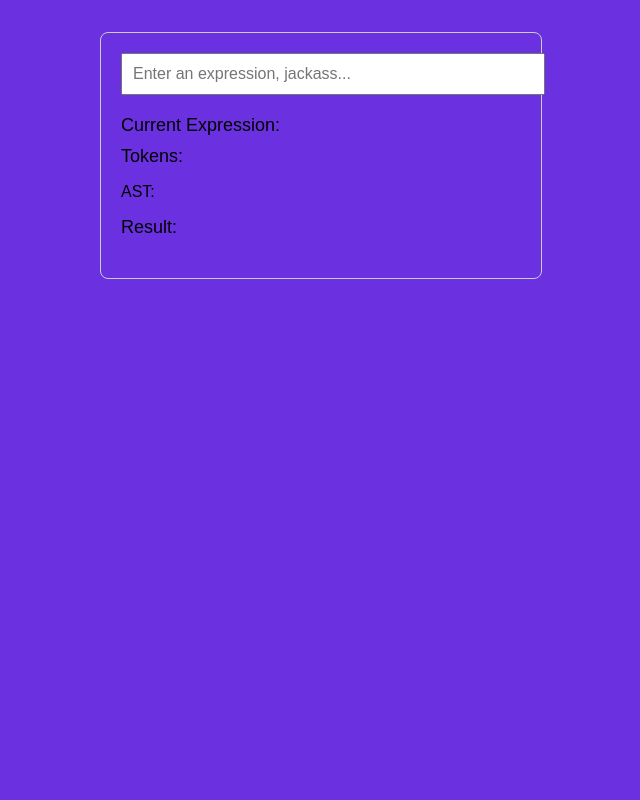
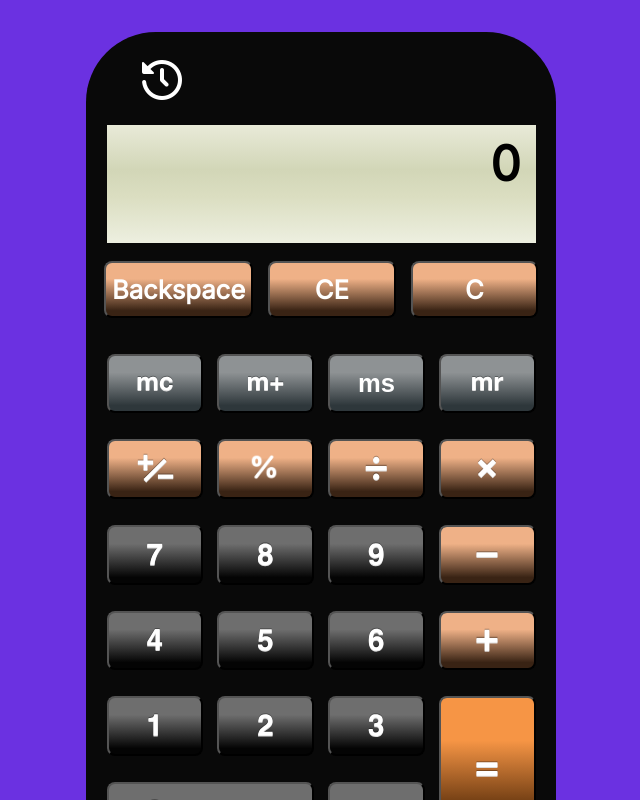
Before and after one commit to DailyDev59/calculator-ts, a Vue app: page / in a window 1280 px wide. Shown: the whole page, without its empty margins (319-959 px from the left). Built offline with nearby package versions, Linux system fonts and the light colour scheme.

Commit message:
13 March 2025 Button interface

```diff
--- a/src/components/Calculator.vue
+++ b/src/components/Calculator.vue
@@ -1,4 +1,4 @@
-<template>
+<!-- <template>
   <div class="calculator">
     <div class="display">
       <input
@@ -16,6 +16,123 @@
       <p class="ast">AST: {{ ast }}</p>
       <p class="result">Result: {{ result }}</p>
       <p v-if="error" class="error">Error: {{ error }}</p>
+    </div>
+  </div>
+</template> -->
+
+<template>
+  <div class="calculator">
+    <button class="history">
+      <img src="./../assets/img/icons8-history-48.png" alt="" />
+    </button>
+    <div class="display">
+      <p class="calc">
+        {{ currentExpression  || '0' }}
+      </p>
+      <p class="result">{{ result }}</p>
+    </div>
+    <div class="keyboard-up">
+      <button class="brown">Backspace</button>
+      <button class="brown">CE</button>
+      <button @click="clear()" class="brown">C</button>
+    </div>
+    <div class="keyboard">
+      <button class="gray">
+        <img src="./../assets/img/mc.svg" alt="mc" />
+      </button>
+      <button class="gray">
+        <img src="./../assets/img/m+.svg" alt="m+" />
+      </button>
+      <button class="gray ms">ms</button>
+      <button class="gray">
+        <img src="./../assets/img/mr.svg" alt="mr" />
+      </button>
+      <button class="brown">
+        <img src="./../assets/img/plus-minus.svg" alt="plus-minus" />
+      </button>
+      <button @click="percent()" class="brown">
+        <img
+          id="percentage"
+          src="./../assets/img/icons8-percentage-100.png"
+          alt="percentage"
+        />
+      </button>
+      <button
+        @click="
+          operator = '÷',
+          currentExpression += '÷',
+          calculateSubtotal()
+        "
+        class="brown"
+      >
+        <img src="./../assets/img/divide.svg" alt="divide" />
+      </button>
+      <button
+        @click="
+          operator = 'x',
+          currentExpression += 'x',
+          calculateSubtotal()
+        "
+        class="brown"
+      >
+        <img src="./../assets/img/multiply.svg" alt="multiply" />
+      </button>
+      <button @click="pressed('7')" class="black">
+        <img src="./../assets/img/seven.svg" alt="seven" />
+      </button>
+      <button @click="pressed('8')" class="black">
+        <img src="./../assets/img/eight.svg" alt="eight" />
+      </button>
+      <button @click="pressed('9')" class="black">
+        <img src="./../assets/img/nine.svg" alt="nine" />
+      </button>
+      <button
+        @click="
+          operator = '-',
+          currentExpression += '-',
+          calculateSubtotal()
+        "
+        class="brown"
+      >
+        <img src="./../assets/img/minus.svg" alt="minus" />
+      </button>
+      <button @click="pressed('4')" class="black">
+        <img src="./../assets/img/four.svg" alt="four" />
+      </button>
+      <button @click="pressed('5')" class="black">
+        <img src="./../assets/img/five.svg" alt="five" />
+      </button>
+      <button @click="pressed('6')" class="black">
+        <img src="./../assets/img/six.svg" alt="six" />
+      </button>
+      <button
+        @click="
+          operator = '+',
+          currentExpression += '+',
+          calculateSubtotal()
+        "
+        class="brown"
+      >
+        <img src="./../assets/img/plus.svg" alt="plus" />
+      </button>
+      <button @click="pressed('1')" class="black">
+        <img src="./../assets/img/one.svg" alt="one" />
+      </button>
+      <button @click="pressed('2')" class="black">
+        <img src="./../assets/img/two.svg" alt="two" />
+      </button>
+      <button @click="pressed('3')" class="black">
+        <img src="./../assets/img/three.svg" alt="three" />
+      </button>
+      <button @click="calculate()" class="orange">
+        <img src="./../assets/img/equal.svg" alt="equal" />
+      </button>
+      <button @click="pressed('0')" class="black box0">
+        <img src="./../assets/img/zero.svg" alt="zero" />
+      </button>
+      <button @click="pressed(',')" class="black">
+        <img src="./../assets/img/comma.svg" alt="comma" />
+      </button>
     </div>
   </div>
 </template>
@@ -49,11 +166,86 @@ type BinaryOperatorNode = {
 
 type ASTNode = NumberNode | PercentNumberNode | BinaryOperatorNode
 
+const firstOperand = ref<string | null>(null)
+const secondOperand = ref<string | null>(null)
+const operator = ref<string | null>(null)
+const result = ref<number | null>(null)
+const error = ref<string | undefined>(undefined)
+const ast = ref<ASTNode | null>(null)
+const tokens = ref<Token[]>([]) // Reactive array to store all tokens
 const expression = ref('')
-const tokens = ref<Token[]>([]) // Reactive array to store all tokens
-const ast = ref<ASTNode | null>(null)
-const error = ref<string | undefined>(undefined)
-const result = ref<number | null>(null)
+const currentExpression = ref<string>('')
+
+// Buttons compartment
+
+const pressed = (value: string) => {
+  currentExpression.value += value
+  calculateSubtotal()
+}
+
+const calculate = () => {
+  if (currentExpression.value.length > 0) {
+    try {
+      error.value = undefined
+      tokens.value = tokenizeExpression(currentExpression.value)
+      ast.value = parseExpression(tokens.value)
+      result.value = evaluate(ast.value)
+      firstOperand.value = result.value.toString()
+      currentExpression.value = firstOperand.value
+      secondOperand.value = null
+      operator.value = null
+      result.value = null
+    } catch (err) {
+      if (err instanceof SyntaxError) {
+        error.value = 'Illegal format used'
+        result.value = null
+      } else {
+        error.value = 'An unexpected error occurred'
+        result.value = null
+      }
+    }
+  }
+}
+
+const clear = () => {
+  firstOperand.value = null
+  secondOperand.value = null
+  operator.value = null
+  result.value = null
+  error.value = undefined
+  ast.value = null
+  tokens.value = []
+  currentExpression.value = '';
+}
+
+
+const percent = () => {
+  currentExpression.value += '%'
+  calculateSubtotal()
+}
+
+const calculateSubtotal = () => {
+  if (currentExpression.value.length > 0) {
+    try {
+      error.value = undefined
+      tokens.value = tokenizeExpression(currentExpression.value)
+      ast.value = parseExpression(tokens.value)
+      result.value = evaluate(ast.value)
+    } catch (err) {
+      if (err instanceof SyntaxError) {
+        error.value = 'Illegal format used'
+        result.value = null
+      } else {
+        error.value = 'An unexpected error occurred'
+        result.value = null
+      }
+    }
+  } else {
+    result.value = null
+  }
+}
+
+// Tokenizer and evaluator compartment
 
 // Watch for changes in the expression and tokenize it automatically
 watch(expression, (newExpression) => {
@@ -413,6 +605,119 @@ const evaluate = (node: ASTNode | null): number | null => {
 
 <style scoped>
 .calculator {
+  max-width: 470px;
+  width: 100%;
+  height: 875px;
+  background-color: #090909;
+  color: white;
+  margin: 0 auto;
+  border-radius: 70px;
+  padding-top: 1.5em;
+}
+.history {
+  border: 0;
+  background-color: #090909;
+  cursor: pointer;
+  margin: 0 0 20px 50px;
+}
+.display {
+  margin: 0 auto;
+  max-width: 429px;
+  width: 100%;
+  max-height: 118px;
+  height: 100%;
+  background: linear-gradient(
+    to bottom,
+    #e8ead8 0%,
+    #d2d6b7 38%,
+    #dbdec1 61%,
+    #edefe0 100%
+  );
+  color: black;
+  line-height: 1;
+  text-align: right;
+}
+.calc {
+  margin: 0;
+  font-size: 3rem;
+  font-weight: bold;
+  padding: 15px;
+}
+.result {
+  margin: 0;
+  font-size: 1.5rem;
+  font-weight: bold;
+  padding-right: 15px;
+}
+.keyboard-up {
+  display: grid;
+  padding: 18px;
+  grid-template-columns: repeat(3, 1fr);
+  column-gap: 15px;
+}
+.keyboard-up button {
+  min-height: 57px;
+  font-family: Inter, sans-serif;
+  font-size: 1.6em;
+  font-weight: 700;
+  color: #ffffff;
+  border-radius: 8px;
+  cursor: pointer;
+}
+.keyboard {
+  margin: 0 auto;
+  padding: 18px;
+  display: grid;
+  grid-template-columns: repeat(4, minmax(60px, 1fr));
+  column-gap: 14px;
+  max-width: 429px;
+  row-gap: 26px;
+}
+.keyboard button {
+  border-radius: 8px;
+  cursor: pointer;
+}
+img {
+  display: block;
+  margin-left: -4px;
+  margin-top: -1px;
+}
+.box0 {
+  grid-column: span 2;
+}
+.gray {
+  background: linear-gradient(to bottom, #8e9294 30%, #2e373b 90%);
+}
+.brown {
+  background: linear-gradient(to bottom, #efb187 30%, #392314 90%);
+}
+.black {
+  background: linear-gradient(to bottom, #6e6e6e 30%, #040404 90%);
+}
+.orange {
+  background: linear-gradient(to bottom, #f69545 30%, #411e01 90%);
+  grid-row: span 2;
+  /* height: 136px; */
+}
+#parenthesis {
+  font-family: Inter, sans-serif;
+  font-size: 1.6em;
+  font-weight: 700;
+  color: #ffffff;
+}
+#percentage {
+  display: inline;
+  width: 44px;
+}
+.ms {
+  color: #ffffff;
+  font-weight: 600;
+  font-size: 1.6rem;
+}
+</style>
+
+<!-- <style scoped>
+.calculator {
   font-family: Arial, sans-serif;
   max-width: 400px;
   margin: 0 auto;
@@ -445,4 +750,4 @@ ul {
 li {
   margin: 5px 0;
 }
-</style>
+</style> -->
```
